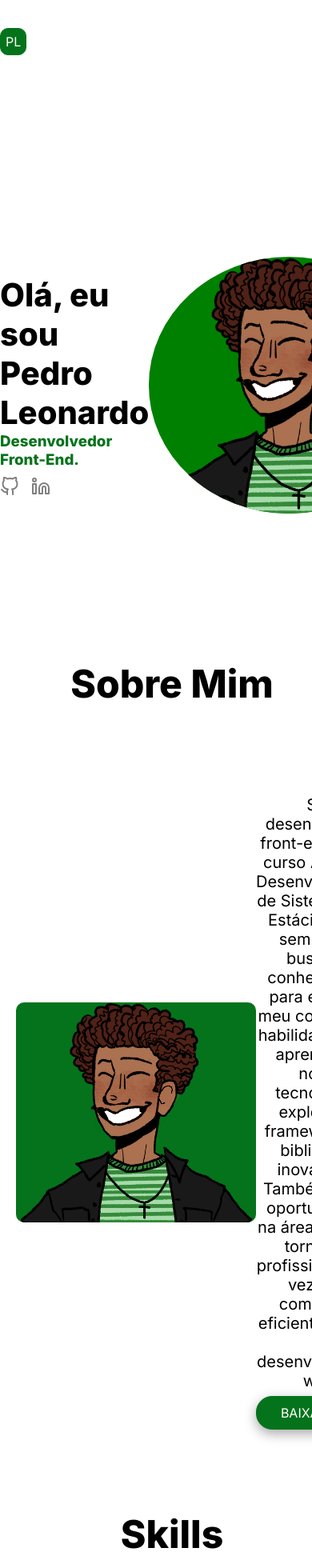
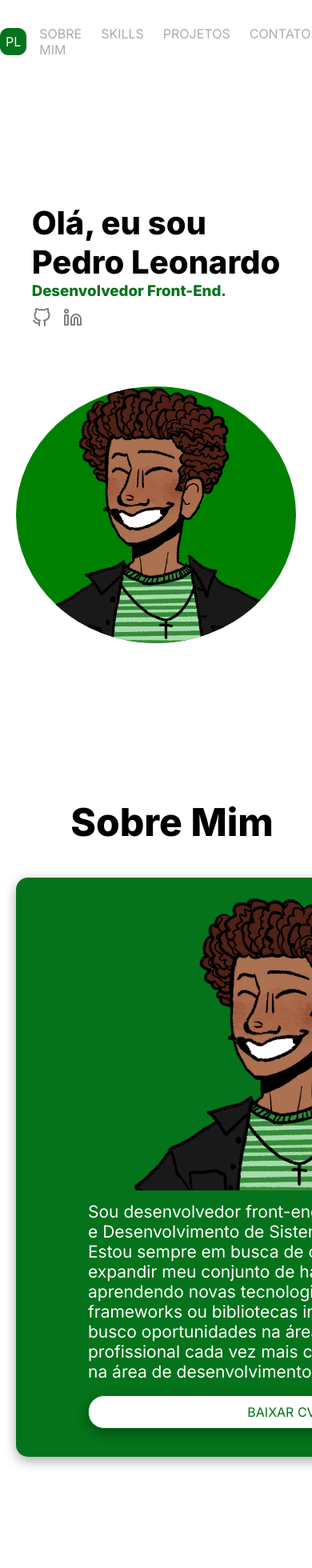
Before and after one commit to pedrosrc/my-portfolio, a React (Vite) app in the folder my-portfolio/: page / in a window 390 px wide. Shown: the top 1960 px of the page at 80% size. Built offline with nearby package versions, Linux system fonts and the light colour scheme.

Commit message:
Maked Component for Contact and Stylezation in Header and Home

```diff
--- a/my-portfolio/src/App.css
+++ b/my-portfolio/src/App.css
@@ -47,11 +47,7 @@ button{
   border: none;
   outline: none;
 }
-.container{
-  width: 968px;
-  margin-left: auto;
-  margin-right: auto;
-}
+
 
 .grid{
   display: grid;
--- a/my-portfolio/src/App.tsx
+++ b/my-portfolio/src/App.tsx
@@ -4,6 +4,8 @@ import Header from './components/Header/Header'
 import Home from './home/Home'
 import Projects from './projects/Projects'
 import Skills from './skills/Skills'
+import Contact from './contact/Contact'
+
 function App() {
 
   return (
@@ -13,6 +15,7 @@ function App() {
       <About/>
       <Skills/>
       <Projects/>
+      <Contact/>
     </>
   )
 }
--- a/my-portfolio/src/about/about.css
+++ b/my-portfolio/src/about/about.css
@@ -5,6 +5,7 @@
     flex-direction: column;
     padding: 20px;
     height: 100vh;
+    border-radius: 10px;
 
 }
 .container_about h1{
@@ -14,12 +15,10 @@
 }
 .section_about{
     display: flex;
-    justify-content: center;
     align-items: center;
     justify-content: space-around;
     margin-top: 70px;
 }
-
 .section_about .image_about{
     width: 400px;
 }
@@ -33,7 +32,8 @@
     width: 500px;
 }
 .text_about p {
-    font-size: 20px;
+    font-size: 21px;
+    text-align: start;
 }
 .text_about a{
     display: flex;
@@ -55,3 +55,45 @@
     background-color: #05731b18;
     color: #05731B;
 }
+@media screen and (max-width: 900px) {
+    .container_about{
+        height: 100%;
+    }
+    .section_about{
+        padding: 15px;
+        width: 650px;
+        display: flex;
+        margin: 0 auto;
+        border-radius: 15px;
+        justify-content: center;
+        flex-direction: column;
+        box-shadow: rgba(0, 0, 0, 0.35) 0px 5px 15px;
+        background-color: #05731B;
+    }
+    .image_about{
+        padding: 10px;
+        margin: 0 auto;
+    }
+    .image_about img{
+        float: none;
+        width: 400px;
+    }
+    .text_about p{
+        color: white;
+        padding-bottom: 10px;
+    }
+    .text_about a{
+        background-color: white;
+        color: #05731B;
+        margin-bottom: 20px;
+    }
+}
+@media screen and (max-width: 720px) {
+
+}
+@media screen and (max-width: 500px) {
+
+}
+@media screen and (max-width: 300px) {
+
+}
--- a/my-portfolio/src/components/Header/header.css
+++ b/my-portfolio/src/components/Header/header.css
@@ -3,13 +3,15 @@
     top: 0;
     left: 0;
     background-color: white;
+    overflow-x: hidden;
 }
 .nav{
     height: calc(80px + 1.5rem);
-    justify-content: space-between;
+    justify-content: space-around;
     align-items: center;
     display: flex;
     column-gap: 1rem;
+    width: 100%;
 }
 .logo_nav{
     background-color: #05731B;
@@ -18,17 +20,14 @@
     padding: 6px;
     border: 1px solid #05731B;
     transition: .4s;
-
 }
 .logo_nav:hover{
     background-color: transparent;
     color: #05731B;
     transform: translate(-3px,-5px);
-
 }
 .nav_list{
     display: flex;
-
 }
 .nav_link{
     text-transform: uppercase;
@@ -39,3 +38,20 @@
     color: #05731B;
     transform: translate(-3px,-5px);
 }
+@media screen and (max-width: 900px) {
+    .nav{
+        width: 100%;
+        margin: 0 auto;
+        justify-content: space-around;
+    }
+
+}
+@media screen and (max-width: 720px) {
+
+}
+@media screen and (max-width: 500px) {
+
+}
+@media screen and (max-width: 300px) {
+
+}
--- /dev/null
+++ b/my-portfolio/src/contact/Contact.tsx
@@ -0,0 +1,31 @@
+import { MdLocationPin, MdWhatsapp, MdEmail } from 'react-icons/md'
+import './contact.css'
+
+export default function Contact() {
+    return (
+        <div className='container_contact'>
+            <h1>Contatos</h1>
+            <div className='section_contact'>
+                <div className='contact'>
+                    <ul>
+                        <h2>Fale Comigo !</h2>
+                        <li>
+                            <MdLocationPin color={'#05731B'} />
+                            <span>Fortaleza - CE - Brasil</span>
+                        </li>
+                        <li>
+                            <MdWhatsapp color={'#05731B'} />
+                            <span> <a href="https://wa.me/5585999244215" target='_blank'>+55 (85) 99924-4215</a></span>
+                        </li>
+                        <li>
+                            <MdEmail color={'#05731B'} />
+                            <span>pedroleon.pc@outlook.com</span>
+                        </li>
+                    </ul>
+                    <img src='./pedro-cartoon.png' alt='Cartton'/>
+                </div>
+
+            </div>
+        </div>
+    )
+}
--- /dev/null
+++ b/my-portfolio/src/contact/contact.css
@@ -0,0 +1,53 @@
+.container_contact{
+    width: 100%;
+    display: flex;
+    justify-content: center;
+    flex-direction: column;
+    padding: 20px;
+    height: 100vh;
+}
+.container_contact h1{
+    text-align: center;
+    font-size: 3em;
+}
+.section_contact{
+    display: flex;
+    justify-content: center;
+    flex-direction: row;
+    flex-wrap: wrap;
+    margin-top: 70px;
+}
+.contact{
+    display: flex;
+    justify-content: center;
+    align-items: center;
+}
+.contact ul h2{
+    text-align: center;
+    color: #05731B;
+
+}
+.contact ul li{
+    display: flex;
+    align-items: center;
+    margin: 10px 0;
+    font-size: 24px;
+    padding: 10px;
+    transition: .4s;
+}
+.contact ul li:hover{
+    border-radius: 13px;
+    box-shadow: rgba(0, 0, 0, 0.24) 0px 3px 8px;
+    transform: translate(-3px,-5px);
+}
+.contact img{
+    width: 350px;
+    margin-left: 150px;
+    border-radius: 50%;
+    background-color: #05731B;
+    transition: .4s;
+}
+.contact img:hover{
+    box-shadow: rgba(0, 0, 0, 0.24) 0px 3px 8px;
+    transform: translate(-3px,-5px);
+}
--- a/my-portfolio/src/home/home.css
+++ b/my-portfolio/src/home/home.css
@@ -5,6 +5,7 @@
     align-items: center;
     height: 90vh;
     justify-content: space-around;
+    overflow-x: hidden;
 }
 .section_name h1 {
     font-family: 'Inter';
@@ -36,3 +37,26 @@
     color: #0A66C2;
     transition: .4s;
 }
+@media screen and (max-width: 900px) {
+    .container_home{
+        flex-direction: column;
+        margin: 0 auto;
+        align-items: center;
+        height: 100%;
+        margin-bottom: 170px;
+    }
+    .section_name{
+        margin-top: 150px;
+        margin-bottom: 70px;
+    }
+
+}
+@media screen and (max-width: 720px) {
+
+}
+@media screen and (max-width: 500px) {
+
+}
+@media screen and (max-width: 300px) {
+
+}
--- a/my-portfolio/src/skills/Skills.tsx
+++ b/my-portfolio/src/skills/Skills.tsx
@@ -8,27 +8,27 @@ export default function Skills() {
             <h1>Skills</h1>
             <div className='section_skills'>
                 <div className="skill">
-                    <DiHtml5 />
+                    <DiHtml5 color={'#F16528'} />
                     <span>HTML 5</span>
                 </div>
                 <div className="skill">
-                    <DiCss3 />
+                    <DiCss3 color={'#379AD6'} />
                     <span>CSS3</span>
                 </div>
                 <div className="skill">
-                    <DiJavascript1 />
+                    <DiJavascript1 color={'#F7E018'} />
                     <span>JavaScript</span>
                 </div>
                 <div className="skill">
-                    <DiGit />
+                    <DiGit color={'#F05033'} />
                     <span>Git/GitHub</span>
                 </div>
                 <div className="skill">
-                    <SiTypescript />
+                    <SiTypescript color={'#3178C6'}/>
                     <span>TypeScript</span>
                 </div>
                 <div className="skill">
-                    <DiReact/>
+                    <DiReact color={'#61DBFB'}/>
                     <span>React.Js</span>
                 </div>
                 <div className="skill">
@@ -36,19 +36,19 @@ export default function Skills() {
                     <span>Next.Js</span>
                 </div>
                 <div className="skill">
-                    <DiNodejsSmall/>
+                    <DiNodejsSmall color={'#88C043'}/>
                     <span>Node.Js</span>
                 </div>
                 <div className="skill">
-                    <SiFirebase/>
+                    <SiFirebase color={'#F2C129'}/>
                     <span>Firebase</span>
                 </div>
                 <div className="skill">
-                    <SiTailwindcss/>
+                    <SiTailwindcss color={'#01B7D6'}/>
                     <span>Tailwind Css</span>
                 </div>
                 <div className="skill">
-                    <DiBootstrap/>
+                    <DiBootstrap color={'#563E7C'}/>
                     <span>Bootstrap</span>
                 </div>
                 <div className="skill">
@@ -56,7 +56,7 @@ export default function Skills() {
                     <span>Figma</span>
                 </div>
                 <div className="skill">
-                    <SiVite/>
+                    <SiVite color={'#8B73FE'}/>
                     <span>Vite</span>
                 </div>
 
```
Also changed, not shown: my-portfolio/public/user.gif (added).
